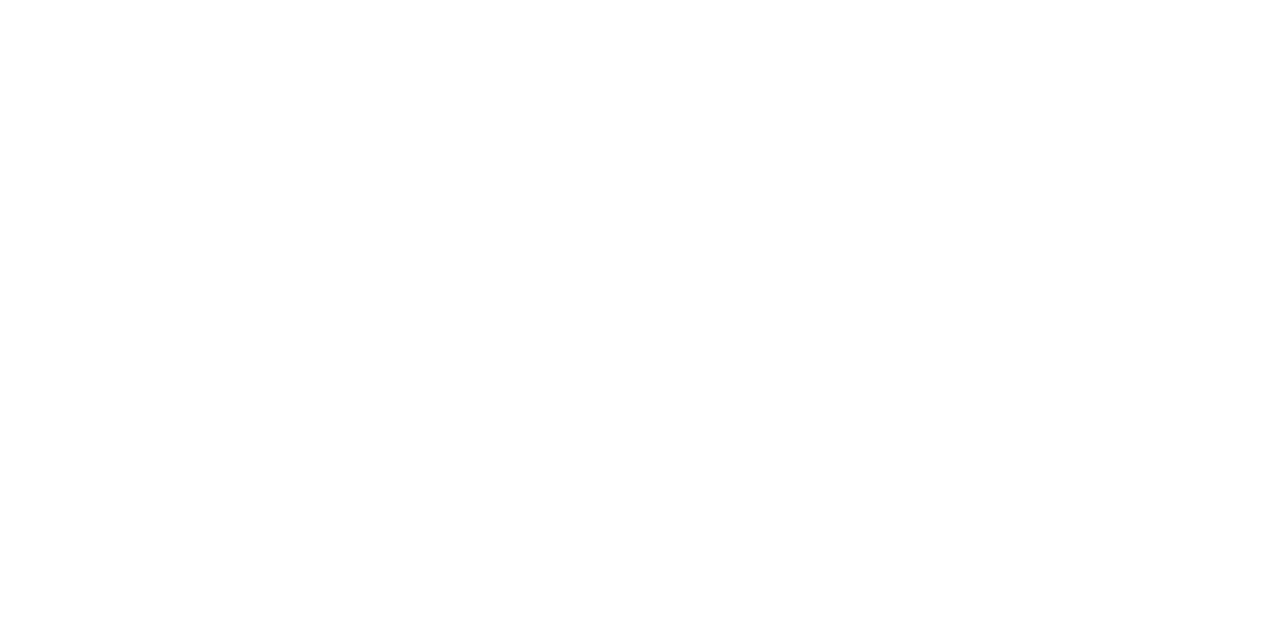
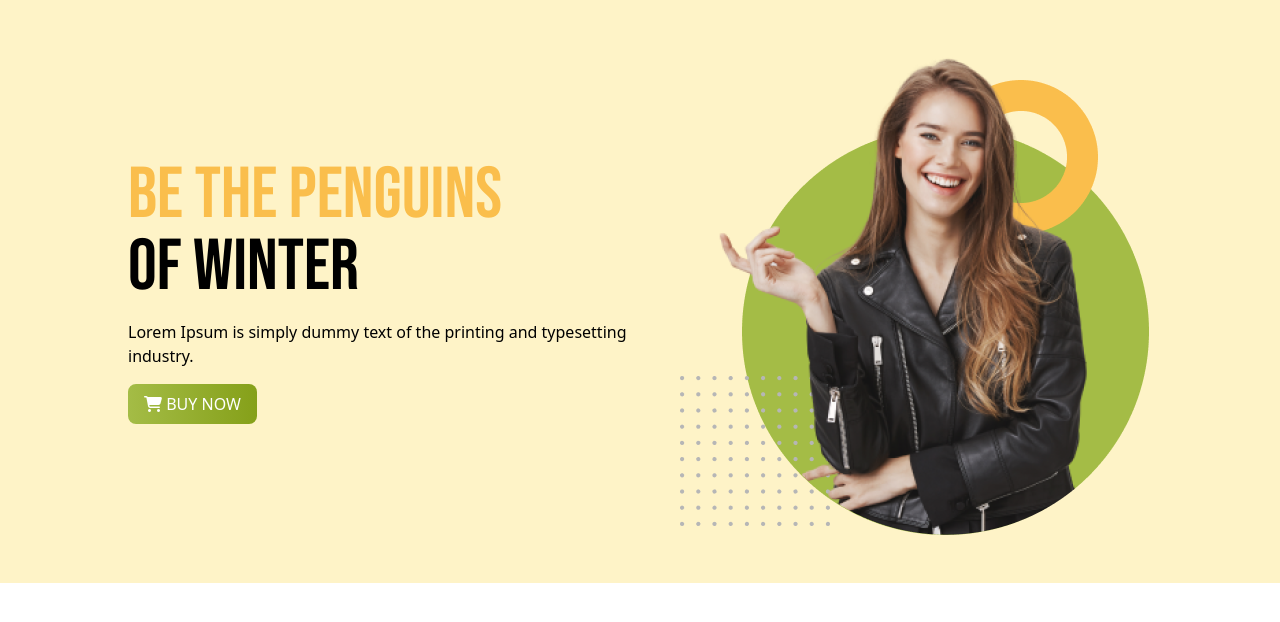
Before and after one commit to rahathossenantor/penguin-fashion-house, a website: page index.html in a window 1280 px wide. Drawn offline with nearby package versions, Linux system fonts and the light colour scheme.

Commit message:
banner section added

```diff
--- a/index.html
+++ b/index.html
@@ -4,10 +4,25 @@
     <meta charset="UTF-8">
     <meta name="viewport" content="width=device-width, initial-scale=1.0">
     <title>Penguin Fashion House</title>
-    <!-- <script src="https://cdn.tailwindcss.com"></script> -->
+    <script src="https://cdn.tailwindcss.com"></script>
+    <script src="https://kit.fontawesome.com/f056a62cc9.js" crossorigin="anonymous"></script>
+    <link rel="stylesheet" href="./style.css">
 </head>
 <body>
-    <header></header>
-    <main></main>
+    <header class="bg-amber-100">
+        <section id="banner" class="flex flex-col lg:flex-row items-center justify-between py-12">
+            <div class="lg:w-1/2">
+                <h1 class="text-7xl uppercase font-bebas"><span class="text-[#FABE4C]">Be the Penguins</span><br>of Winter
+                </h1>
+                <p class="my-4">Lorem Ipsum is simply dummy text of the printing and typesetting industry.</p>
+                <button class="py-2 px-4 bg-gradient-to-r from-[#A4BC46] to-[#85A019] uppercase font-medium rounded-lg text-white"><i class="fa-solid fa-cart-shopping"></i> Buy Now</button>
+            </div>
+            <div class="lg:w-1/2 text-right flex items-center justify-end">
+                <img class="block" src="./images/model.png" alt="moldel">
+            </div>
+        </section>
+    </header>
+    <main>
+    </main>
 </body>
 </html>
--- /dev/null
+++ b/style.css
@@ -0,0 +1,14 @@
+@import url('https://fonts.googleapis.com/css2?family=Bebas+Neue&display=swap');
+
+.font-bebas {
+    font-family: 'Bebas Neue', sans-serif;
+}
+.font-roboto {
+    font-family: 'Roboto', sans-serif;
+}
+
+
+#banner {
+    width: 80%;
+    margin: 0 auto;
+}
```
